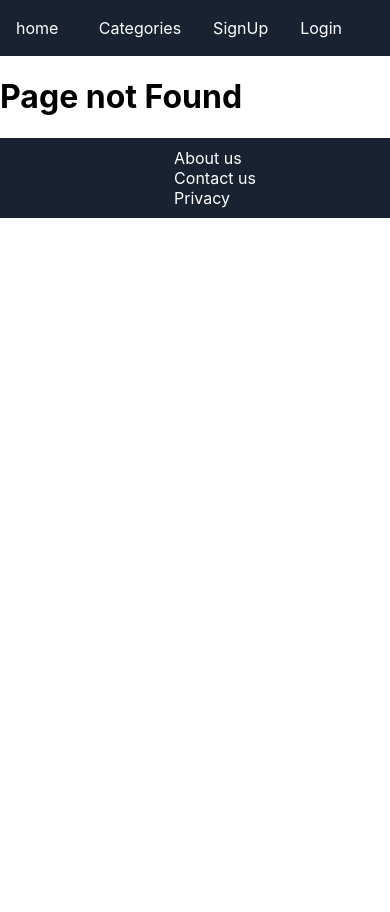
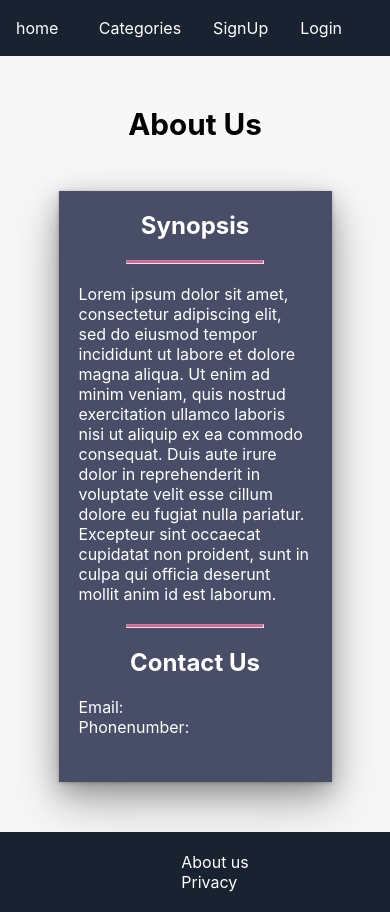
Before and after one commit to Reldin/lets-talk, a React (Create React App) app: page /about in a window 390 px wide. Before the commit this address had no page. Before the commit the page ends 844 px from the top, so only its background shows below. Built offline with nearby package versions, Linux system fonts and the light colour scheme.

Commit message:
Added an About Us page. Made changes to multiple css files to improve responsiveness.

```diff
--- a/src/App.tsx
+++ b/src/App.tsx
@@ -1,6 +1,7 @@
 import { Route, Routes } from "react-router-dom";
 import Footer from "./Layout/Footer";
 import Header from "./Layout/Header";
+import AboutUs from "./Pages/AboutUs/AboutUs";
 import Categories from "./Pages/Categories/Categories";
 import FrontPage from "./Pages/FrontPage";
 import Login from "./Pages/Login/Login";
@@ -16,6 +17,7 @@ const App = () => {
         <Route path="/signup" element={<Signup />} />
         <Route path="/login" element={<Login />} />
         <Route path="/categories" element={<Categories />} />
+        <Route path="/about" element={<AboutUs />} />
         <Route path="*" element={<NotFoundPage />} />
       </Routes>
       <Footer />
--- a/src/Layout/Footer.module.css
+++ b/src/Layout/Footer.module.css
@@ -6,6 +6,7 @@
   height: 5rem;
   background-color: #192231;
   color: white;
+  margin: 50px 0 0 0;
 }
 
 .linklist li {
--- a/src/Layout/Footer.tsx
+++ b/src/Layout/Footer.tsx
@@ -9,10 +9,7 @@ const Footer = (props: any) => {
           <Link to="/about">About us</Link>
         </li>
         <li>
-          <Link to="/about">Contact us</Link>
-        </li>
-        <li>
-          <Link to="/about">Privacy</Link>
+          <Link to="/privacy">Privacy</Link>
         </li>
       </ul>
     </footer>
--- a/src/Layout/Header.module.css
+++ b/src/Layout/Header.module.css
@@ -8,6 +8,7 @@
   background-color: #192231;
   color: white;
   padding: 0 16px;
+  margin: 0 0 50px 0;
 }
 
 .linkcontainer {
--- /dev/null
+++ b/src/Pages/AboutUs/AboutUs.module.css
@@ -0,0 +1,43 @@
+.wrapper {
+  display: flex;
+  flex-direction: column;
+  align-items: center;
+  justify-content: center;
+  min-height: 80vh;
+  margin: 0 100px;
+}
+
+.wrapper h1 {
+  position: relative;
+  top: -25px;
+  font-size: clamp(1.2rem, 1rem + 3.5vw, 4rem);
+}
+
+.main {
+  /* display: flex; */
+  /* flex-flow: column; */
+  /* justify-content: center;
+  align-items: center; */
+  min-width: 70vw;
+  max-width: 1000px;
+  min-height: 70vh;
+  background-color: #494e68;
+  color: white;
+  /* padding: 0 100px 50px 50px; */
+  /* box-shadow: 0 0 1px 2px black; */
+  box-shadow: 0 10px 24px hsla(0, 0%, 0%, 0.25),
+    0 20px 48px hsla(0, 0%, 0%, 0.25), 0 1px 4px hsla(0, 0%, 0%, 0.25);
+}
+
+.main h2 {
+  text-align: center;
+}
+.main hr {
+  background: #fb5096;
+  width: 50%;
+  height: 2px;
+}
+
+.main p {
+  margin: 20px 20px;
+}
--- /dev/null
+++ b/src/Pages/AboutUs/AboutUs.tsx
@@ -0,0 +1,31 @@
+import styles from "./AboutUs.module.css";
+
+const AboutUs = () => {
+  return (
+    <section className={styles.wrapper}>
+      <h1>About Us</h1>
+      <div className={styles.main}>
+        <h2>Synopsis</h2>
+        <hr />
+        <p>
+          Lorem ipsum dolor sit amet, consectetur adipiscing elit, sed do
+          eiusmod tempor incididunt ut labore et dolore magna aliqua. Ut enim ad
+          minim veniam, quis nostrud exercitation ullamco laboris nisi ut
+          aliquip ex ea commodo consequat. Duis aute irure dolor in
+          reprehenderit in voluptate velit esse cillum dolore eu fugiat nulla
+          pariatur. Excepteur sint occaecat cupidatat non proident, sunt in
+          culpa qui officia deserunt mollit anim id est laborum.
+        </p>
+        <hr />
+        <h2>Contact Us</h2>
+        <p>
+          Email:
+          <br />
+          Phonenumber:
+        </p>
+      </div>
+    </section>
+  );
+};
+
+export default AboutUs;
--- a/src/Pages/FrontPage.module.css
+++ b/src/Pages/FrontPage.module.css
@@ -3,7 +3,7 @@
   flex-flow: column 0;
   justify-content: center;
   align-items: center;
-  background-color: white;
+  /* background-color: white; */
   color: white;
   width: 100%;
   min-height: 47.9rem;
--- a/src/Pages/Login/Login.module.css
+++ b/src/Pages/Login/Login.module.css
@@ -3,8 +3,7 @@
   flex-direction: column;
   align-items: center;
   justify-content: center;
-  min-height: 47.9rem;
-  min-width: 47.9rem;
+  min-height: 80vh;
 }
 
 .signupform {
@@ -17,12 +16,17 @@
   flex-flow: column;
   justify-content: center;
   align-items: center;
-  min-width: 20rem;
-  min-height: 30rem;
-  width: 50%;
-  height: 60vh;
+  /* min-width: 20rem; */
+  /* min-height: 30rem; */
+  /* width: 50%; */
+  /* height: 60vh; */
+  /* min-width: 15rem; */
+  max-width: 1000px;
   background-color: #494e68;
   color: white;
+  padding: 25px 25px;
+  box-shadow: 0 10px 24px hsla(0, 0%, 0%, 0.25),
+    0 20px 48px hsla(0, 0%, 0%, 0.25), 0 1px 4px hsla(0, 0%, 0%, 0.25);
 }
 
 .formcontrol {
@@ -32,9 +36,16 @@
 }
 
 .formcontrol_input {
-  margin: 5px 0 0 0;
+  /* margin: 5px 0 0 0; */
+  width: 100%;
+  padding: 0.6em 0;
+  border: 1px solid black;
 }
 
 .submitbtn {
   margin: 10px auto;
+  background-color: #fb5096;
+  border-radius: 0.375rem;
+  border-color: #fb5096;
+  padding: 0.5rem;
 }
--- a/src/Pages/Signup/Signup.module.css
+++ b/src/Pages/Signup/Signup.module.css
@@ -3,8 +3,7 @@
   flex-direction: column;
   align-items: center;
   justify-content: center;
-  min-height: 47.9rem;
-  min-width: 47.9rem;
+  min-height: 80vh;
 }
 
 .signupform {
@@ -17,12 +16,18 @@
   flex-flow: column;
   justify-content: center;
   align-items: center;
-  min-width: 20rem;
+  /* min-width: 20rem; */
   min-height: 30rem;
-  width: 50%;
-  height: 60vh;
+  max-width: 1000px;
+  padding: 15px 50px;
   background-color: #494e68;
   color: white;
+  box-shadow: 0 10px 24px hsla(0, 0%, 0%, 0.25),
+    0 20px 48px hsla(0, 0%, 0%, 0.25), 0 1px 4px hsla(0, 0%, 0%, 0.25);
+}
+
+.main p {
+  color: #fb5096;
 }
 
 .formcontrol {
@@ -32,9 +37,15 @@
 }
 
 .formcontrol_input {
-  margin: 5px 0 0 0;
+  width: 100%;
+  padding: 0.6em 0;
+  border: 1px solid black;
 }
 
 .submitbtn {
   margin: 10px auto;
+  background-color: #fb5096;
+  border-radius: 0.375rem;
+  border-color: #fb5096;
+  padding: 0.5rem;
 }
--- a/src/index.css
+++ b/src/index.css
@@ -1,13 +1,14 @@
 body {
   margin: 0;
-  font-family: -apple-system, BlinkMacSystemFont, 'Segoe UI', 'Roboto', 'Oxygen',
-    'Ubuntu', 'Cantarell', 'Fira Sans', 'Droid Sans', 'Helvetica Neue',
+  font-family: -apple-system, BlinkMacSystemFont, "Segoe UI", "Roboto", "Oxygen",
+    "Ubuntu", "Cantarell", "Fira Sans", "Droid Sans", "Helvetica Neue",
     sans-serif;
   -webkit-font-smoothing: antialiased;
   -moz-osx-font-smoothing: grayscale;
+  background: rgba(0, 0, 0, 0.03);
 }
 
 code {
-  font-family: source-code-pro, Menlo, Monaco, Consolas, 'Courier New',
+  font-family: source-code-pro, Menlo, Monaco, Consolas, "Courier New",
     monospace;
 }
```
